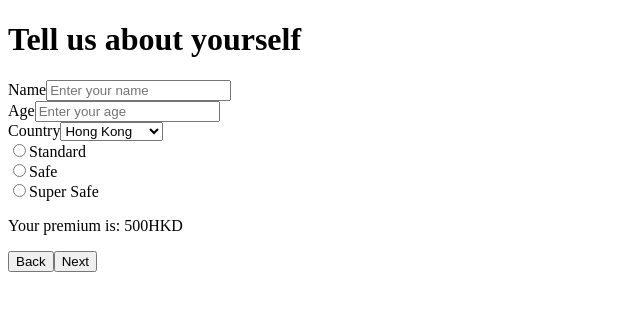
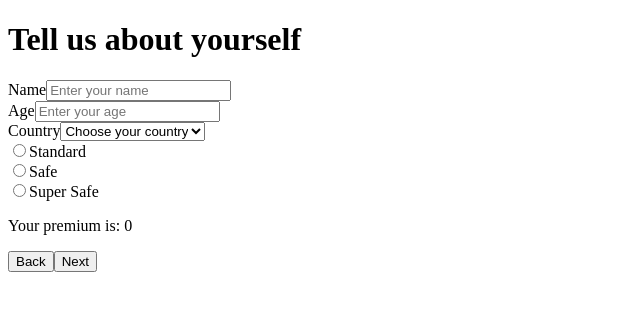
Before and after one commit to chiquyet199/covergo-stepper, a React (Create React App) app: page / in a window 1280 px wide. Both pictures are taken after a click on the button "Start". Shown: the top 310 px of the page, without its empty margins (0-640 px from the left). Built offline with nearby package versions, Linux system fonts and the light colour scheme.

Commit message:
Calculate premium

```diff
--- a/src/components/BuyCoverWizard/Wizards/WizardVerificationForm.tsx
+++ b/src/components/BuyCoverWizard/Wizards/WizardVerificationForm.tsx
@@ -10,7 +10,7 @@ import {
   Packages,
   VerificationForm,
 } from '../types'
-import { validate } from '../validator'
+import { getPremium, validate } from '../helpers'
 
 interface Props {
   onSubmit: (form: VerificationForm) => void
@@ -49,6 +49,7 @@ const reducer = (state: FormState, action: FormAction) => {
 
 const WizardVerificationForm: React.FC<Props> = ({ onBack, onSubmit }) => {
   const [state, dispatch] = useReducer(reducer, initialFormState)
+  const premium = getPremium(state)
 
   // Update the respective fields on on change
   const handleChange = (
@@ -180,6 +181,9 @@ const WizardVerificationForm: React.FC<Props> = ({ onBack, onSubmit }) => {
             value={state[FormFields.Country].value}
             onChange={handleChange}
           >
+            <option value="" disabled hidden>
+              Choose your country
+            </option>
             {Object.keys(COUNTRY_DETAILS).map((country) => (
               <option key={country} value={country}>
                 {COUNTRY_DETAILS[country as CountryCodes].countryName}
@@ -221,7 +225,10 @@ const WizardVerificationForm: React.FC<Props> = ({ onBack, onSubmit }) => {
             )}
         </div>
 
-        <p>Your premium is: 500HKD</p>
+        <p>
+          Your premium is: {premium}
+          {state[FormFields.Country].value}
+        </p>
 
         <div className="form-group">
           <Button onClick={onBack}>Back</Button>
--- a/src/components/BuyCoverWizard/constants.ts
+++ b/src/components/BuyCoverWizard/constants.ts
@@ -24,16 +24,22 @@ export const COUNTRY_DETAILS = {
 export const PACKAGES = {
   [Packages.Standard]: {
     name: Packages.Standard,
+    comparativeHike: {
+      inDecimals: 0,
+      inPercentage: 0,
+    },
   },
   [Packages.Safe]: {
     name: Packages.Safe,
-    comparativeRise: {
+    comparativeHike: {
+      inDecimals: 0.5,
       inPercentage: 50,
     },
   },
   [Packages.SuperSafe]: {
     name: Packages.SuperSafe,
-    comparativeRise: {
+    comparativeHike: {
+      inDecimals: 0.75,
       inPercentage: 75,
     },
   },
--- a/src/components/BuyCoverWizard/validator.ts
+++ b/src/components/BuyCoverWizard/helpers.ts
@@ -1,4 +1,5 @@
-import { FormFields } from './types'
+import { COUNTRY_DETAILS, PACKAGES } from './constants'
+import { CountryCodes, FormFields, FormState, Packages } from './types'
 
 // Validate the form fields
 export const validate = (value: string, fieldname: FormFields) => {
@@ -27,8 +28,8 @@ export const validate = (value: string, fieldname: FormFields) => {
       }
 
       // I know this isn't a part of the original requirements, but adding it for better test purposes
-      if (Number(value) < 18) {
-        return 'Age must be at least 18'
+      if (Number(value) < 5) {
+        return 'Age must be at least 5'
       }
 
       if (value.length > 3) {
@@ -61,3 +62,24 @@ export const validate = (value: string, fieldname: FormFields) => {
       return ''
   }
 }
+
+export const getPremium = (state: FormState) => {
+  const country = state[FormFields.Country].value
+  const packageType = state[FormFields.Package].value
+  const age = state[FormFields.Age].value
+
+  if (!country || !packageType || !age) {
+    return 0
+  }
+
+  const ageInNumber = parseInt(age, 10)
+  const countryRate = COUNTRY_DETAILS[country as CountryCodes].rate
+
+  const basePremium = ageInNumber * 10 * countryRate
+
+  // final premium is base premium + package comparative hikes in percentage
+  return (
+    basePremium +
+    basePremium * PACKAGES[packageType as Packages].comparativeHike.inDecimals
+  )
+}
```
